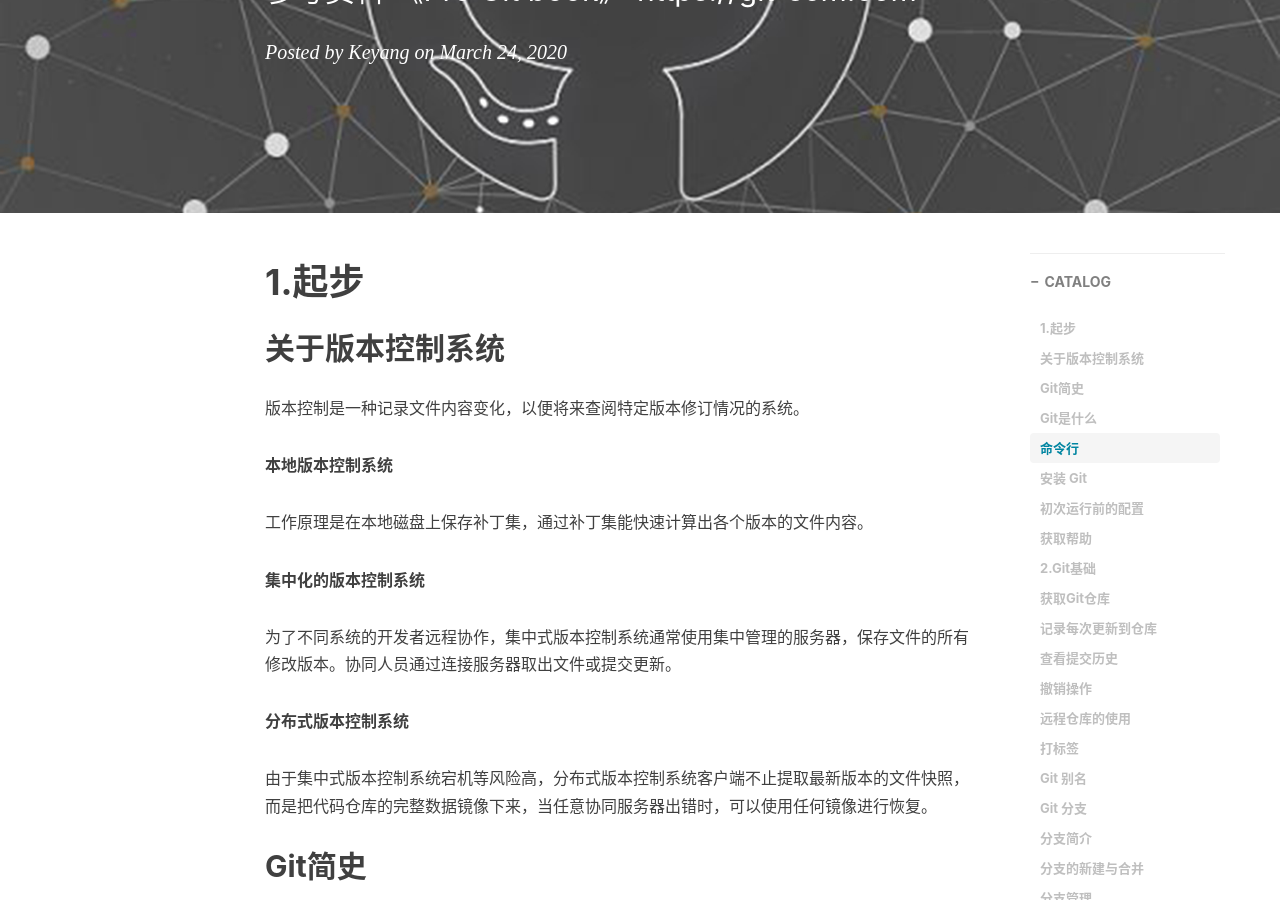
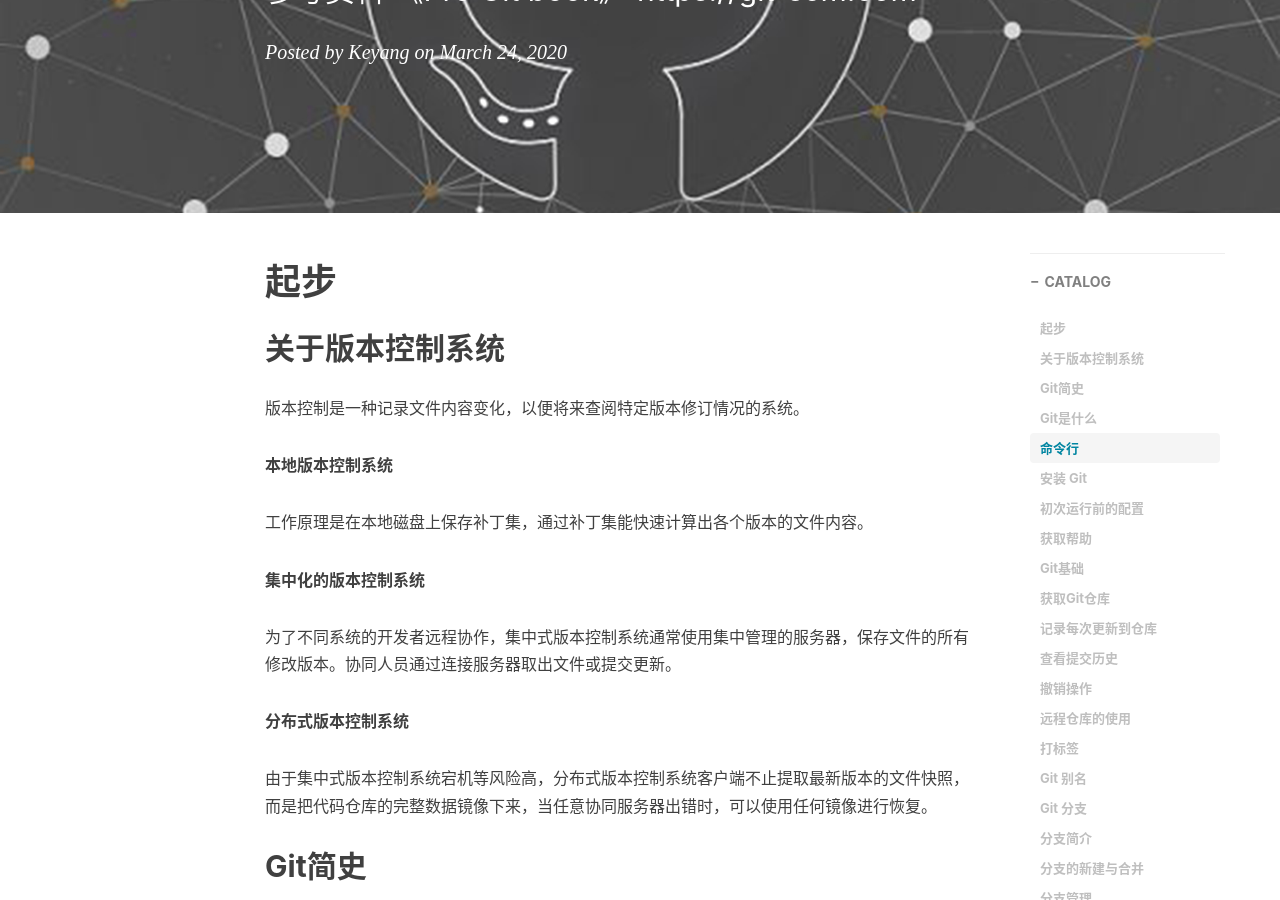
Before and after one commit to keyangzhen/keyangzhen.github.io, a Jekyll site: the page built from _posts/2020-03-24-Git-Notes.md, in a window 1280 px wide and 900 px high, scrolled down 310 px. Built offline with Jekyll 4.4.1, drawn with Linux system fonts in a browser that asks for light colours; nearby versions of some CDN libraries; comment, search, counter and statistics services are not loaded.

Commit message:
Modify Git-Notes.md

````diff
--- a/_posts/2020-03-24-Git-Notes.md
+++ b/_posts/2020-03-24-Git-Notes.md
@@ -9,7 +9,7 @@ catalog: true
 tags:
     - Git
 ---
-# 1.起步
+# 起步
 
 ## 关于版本控制系统
 
@@ -126,7 +126,7 @@ man git-<verb>
 git <verb> -h
 ```
 
-# 2.Git基础
+# Git基础
 
 ## 获取Git仓库
 
````
